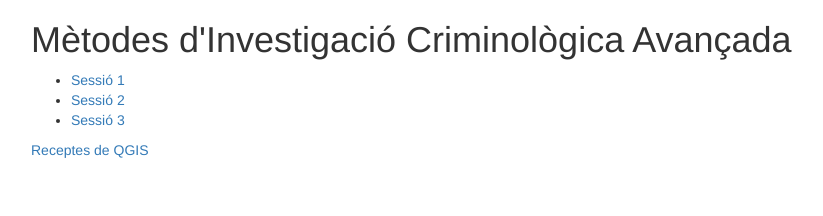
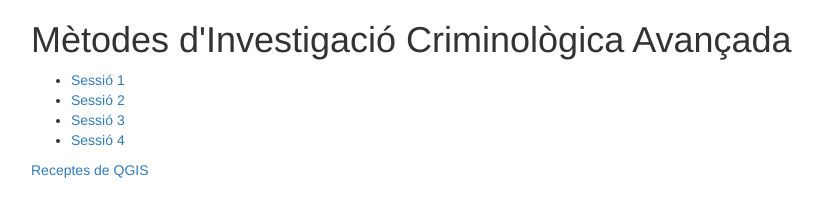
Before and after one commit to JohnPalmer/MICA2018-Slides, a plain HTML site: page index.html in a window 1280 px wide. Shown: the whole page, without its empty margins (24-847 px from the left). Drawn offline with nearby package versions, Linux system fonts and the light colour scheme.

Commit message:
s04 index

```diff
--- a/index.html
+++ b/index.html
@@ -39,8 +39,8 @@
       <li><a href="s02.html">Sessió 2</a></li>
 
          <li><a href="s03.html">Sessió 3</a></li>
-       <!--     <li><a href="s04.html">Sessió 4</a></li>
-      <li><a href="s05.html">Sessió 5</a></li>
+         <li><a href="s04.html">Sessió 4</a></li>
+    <!--     <li><a href="s05.html">Sessió 5</a></li>
       <li><a href="s06.html">Sessió 6</a></li>
       <li><a href="s07.html">Sessió 7</a></li>
       <li><a href="s08.html">Sessió 8</a></li>
```
